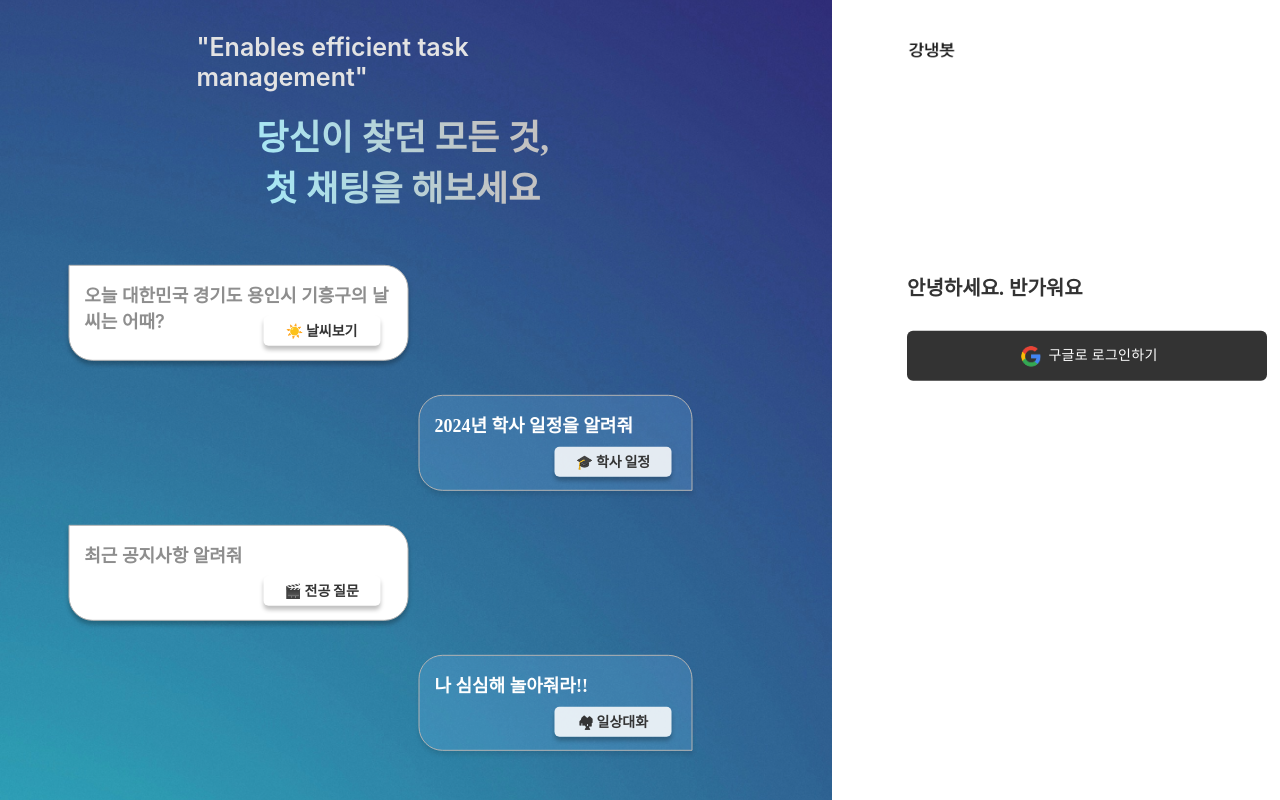
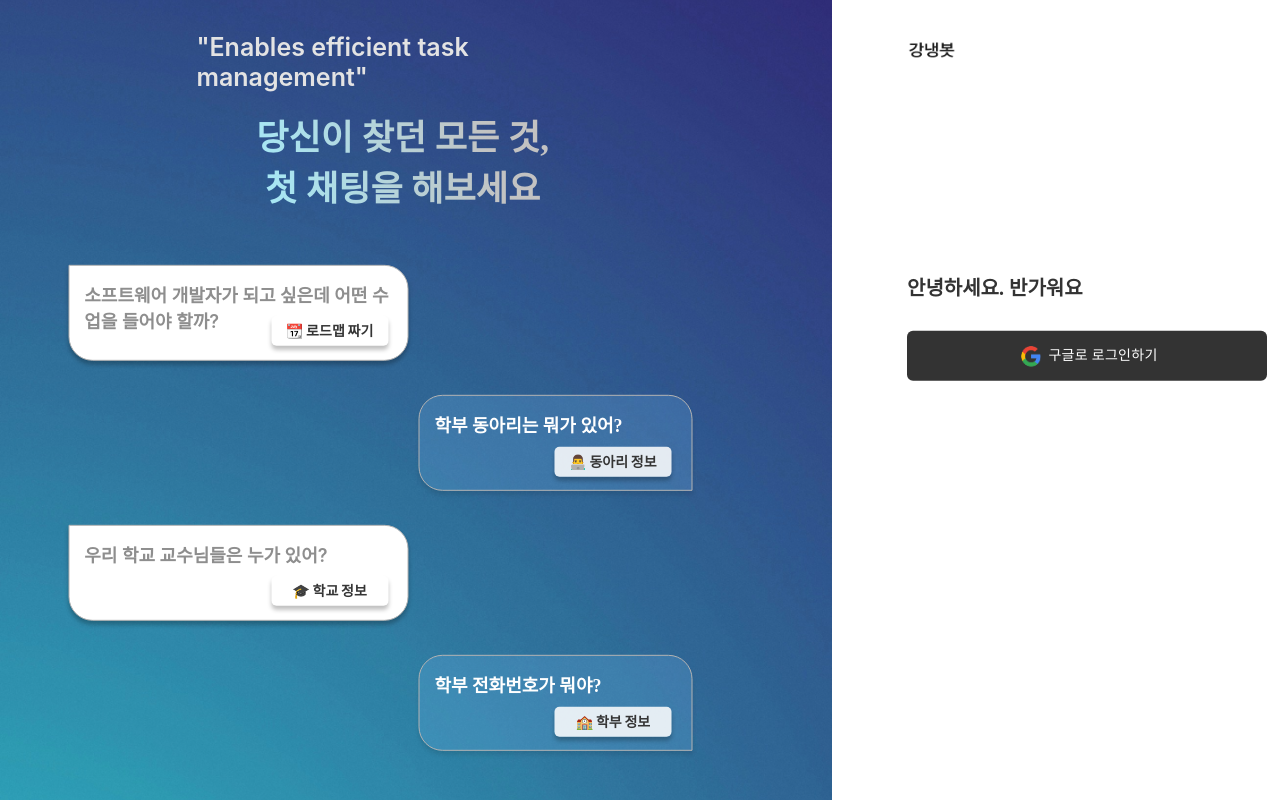
Before and after one commit to 2024-k-project-1team/--FRONTEND, a React (Create React App) app: page / in a window 1280 px wide. Built offline with nearby package versions, Linux system fonts and the light colour scheme.

Commit message:
mainpage
메인페이지 예시 질문 수정

```diff
--- a/src/pages/MainPage/MainPage.css
+++ b/src/pages/MainPage/MainPage.css
@@ -80,7 +80,7 @@
 .category1 {
   width: 117px;
   height: 30px;
-  left: 3cqmin;
+  left: 4cqmin;
   margin-top: 35px;
 
   font-size: 14px;
--- a/src/pages/MainPage/MainPage.tsx
+++ b/src/pages/MainPage/MainPage.tsx
@@ -13,24 +13,24 @@ const MainPage = () => {
         <div className="ex">
           <div className="exQuestion1">
             <div className="exText1">
-              오늘 대한민국 경기도 용인시 기흥구의 날씨는 어때?
+              소프트웨어 개발자가 되고 싶은데 어떤 수업을 들어야 할까?
             </div>
-            <div className="category1">☀️ 날씨보기</div>
+            <div className="category1">📆 로드맵 짜기</div>
           </div>
 
           <div className="exQuestion2">
-            <div className="exText2">2024년 학사 일정을 알려줘</div>
-            <div className="category2">🎓 학사 일정</div>
+            <div className="exText2">학부 동아리는 뭐가 있어?</div>
+            <div className="category2">👨‍💻 동아리 정보</div>
           </div>
 
           <div className="exQuestion1">
-            <div className="exText1">최근 공지사항 알려줘</div>
-            <div className="category1">🎬 전공 질문</div>
+            <div className="exText1">우리 학교 교수님들은 누가 있어?</div>
+            <div className="category1">🎓 학교 정보</div>
           </div>
 
           <div className="exQuestion2">
-            <div className="exText2">나 심심해 놀아줘라!!</div>
-            <div className="category2">🏘 일상대화</div>
+            <div className="exText2">학부 전화번호가 뭐야?</div>
+            <div className="category2">🏫 학부 정보</div>
           </div>
         </div>
       </div>
```
